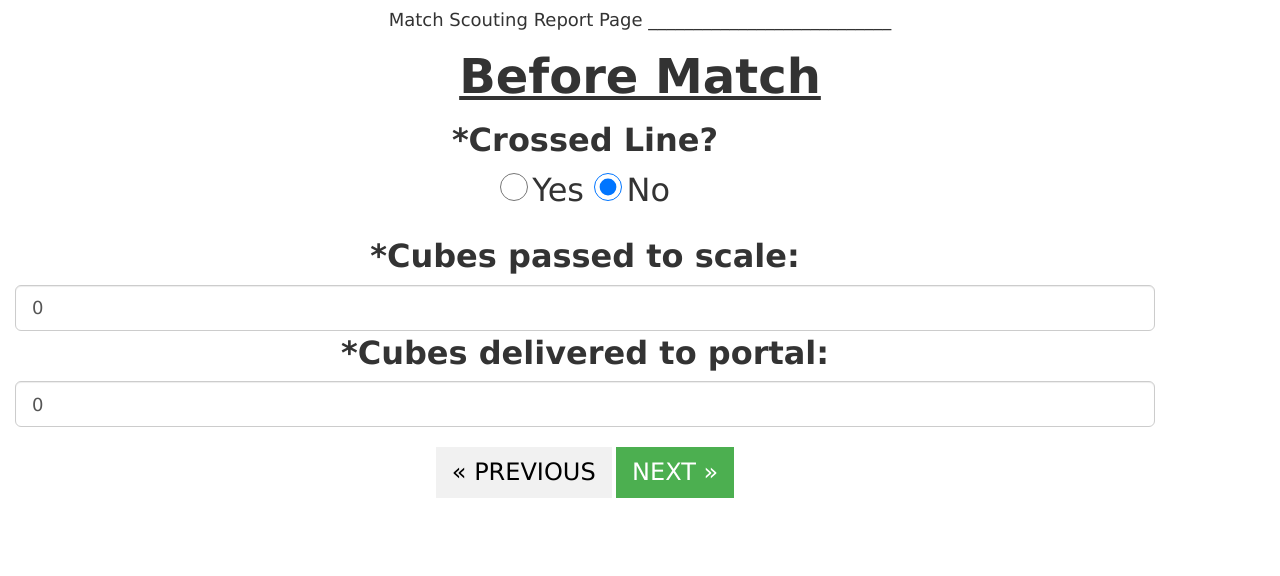
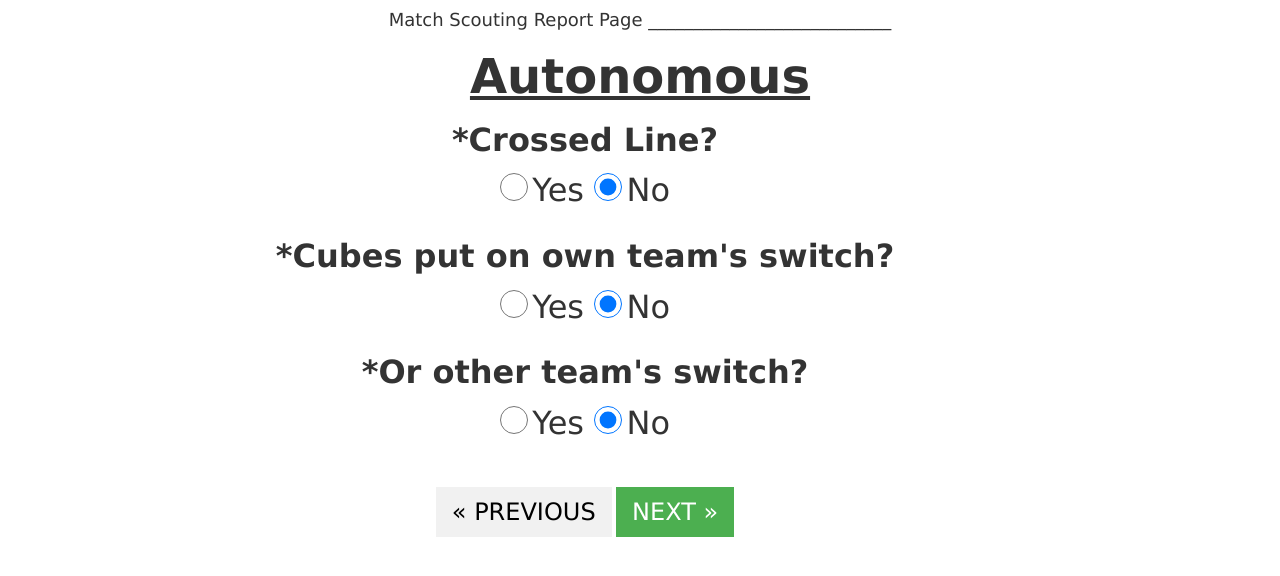
Before and after one commit to Leapril/NewScoutingApp, a plain HTML site: page matchScoutingForm2.html in a window 1280 px wide. Drawn offline with nearby package versions, Linux system fonts and the light colour scheme.

Commit message:
Update matchScoutingForm2.html

```diff
--- a/matchScoutingForm2.html
+++ b/matchScoutingForm2.html
@@ -1,5 +1,3 @@
-
-
 <!DOCTYPE html>
 <html lang="en">
 <head>
@@ -45,7 +43,7 @@ a:hover {
     <font face="verdana">
         <h4> Match Scouting Report Page
             ___________________________ </h4>
-        <h2><font size="10"> <b> <u> Before Match </u></b> </font></h2>
+        <h2><font size="10"> <b> <u> Autonomous </u></b> </font></h2>
 
         <!--input action later -->
         <form action=" " method="POST">
@@ -57,10 +55,18 @@ a:hover {
                     <input type="radio" name="crossedLine" class="big" value="False" checked = "checked"> <font size="6"> No </font> </input>
                     <br>
                     <br>
-                    <label for="scaleDelivered"> <font size="6"> *Cubes passed to scale: </font> </label>
-                    <input class="form-control input-lg" name="scaleDelivered" type="number" value = "0">
-                    <label for="portalDelivered"> <font size="6"> *Cubes delivered to portal: </font> </label>
-                    <input class="form-control input-lg" name="portalDelivered" type="number" value = "0">
+                    <label for="ownSwitch"> <font size="6"> *Cubes put on own team's switch? </font> </label>
+                    <br>
+                    <input type="radio" name="ownSwitch" class="big" value="True"> <font size="6"> Yes </font> </input>
+                    <input type="radio" name="ownSwitch" class="big" value="False" checked = "checked"> <font size="6"> No </font> </input>
+                    <br>
+                    <br>
+                    <label for="otherSwitch"> <font size="6"> *Or other team's switch? </font> </label>
+                    <br>
+                    <input type="radio" name="otherSwitch" class="big" value="True"> <font size="6"> Yes </font> </input>
+                    <input type="radio" name="otherSwitch" class="big" value="False" checked = "checked"> <font size="6"> No </font> </input>
+                    <br>
+                    <br>
                     <br>
                     <a href="matchScoutingForm1.html" class="previous"> <font size="5"> &laquo; PREVIOUS </font></a>
                     <a href="matchScoutingForm3.html" class="next"> <font size="5"> NEXT &raquo; </font></a>
```
